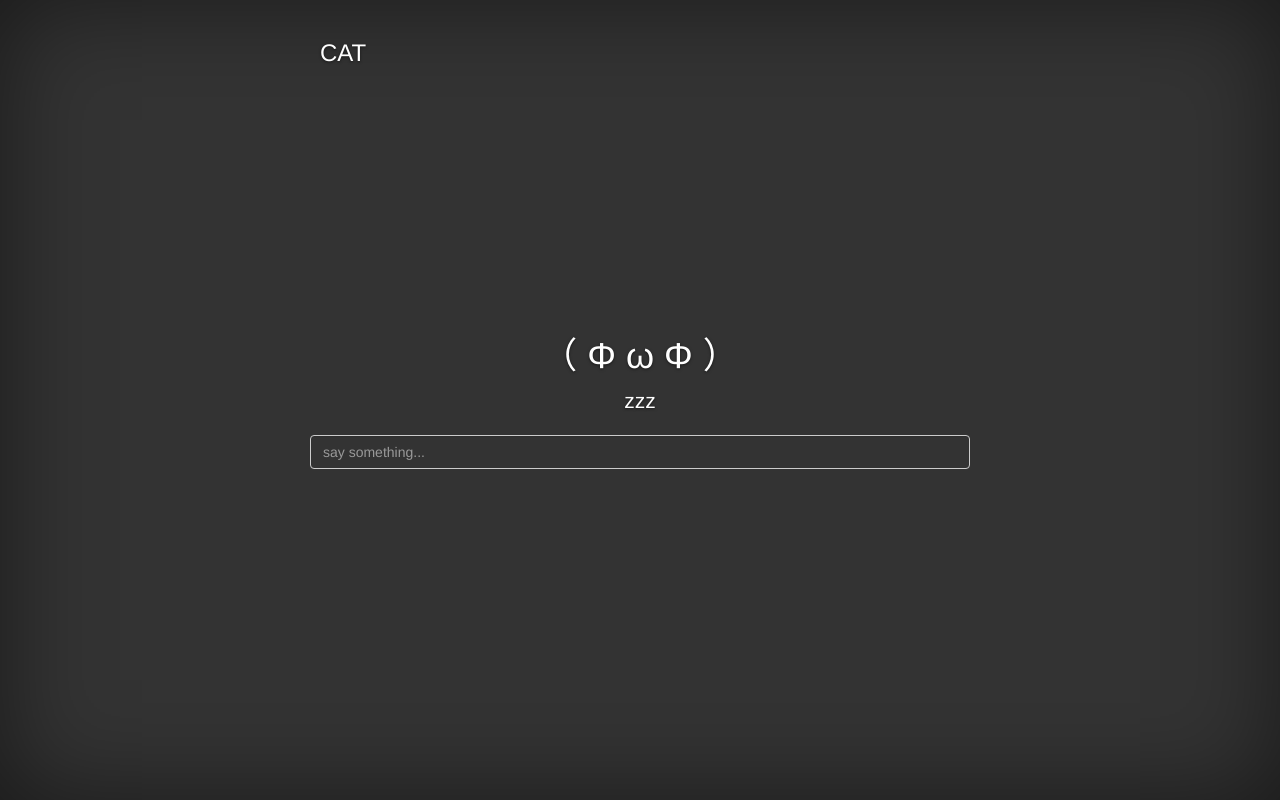
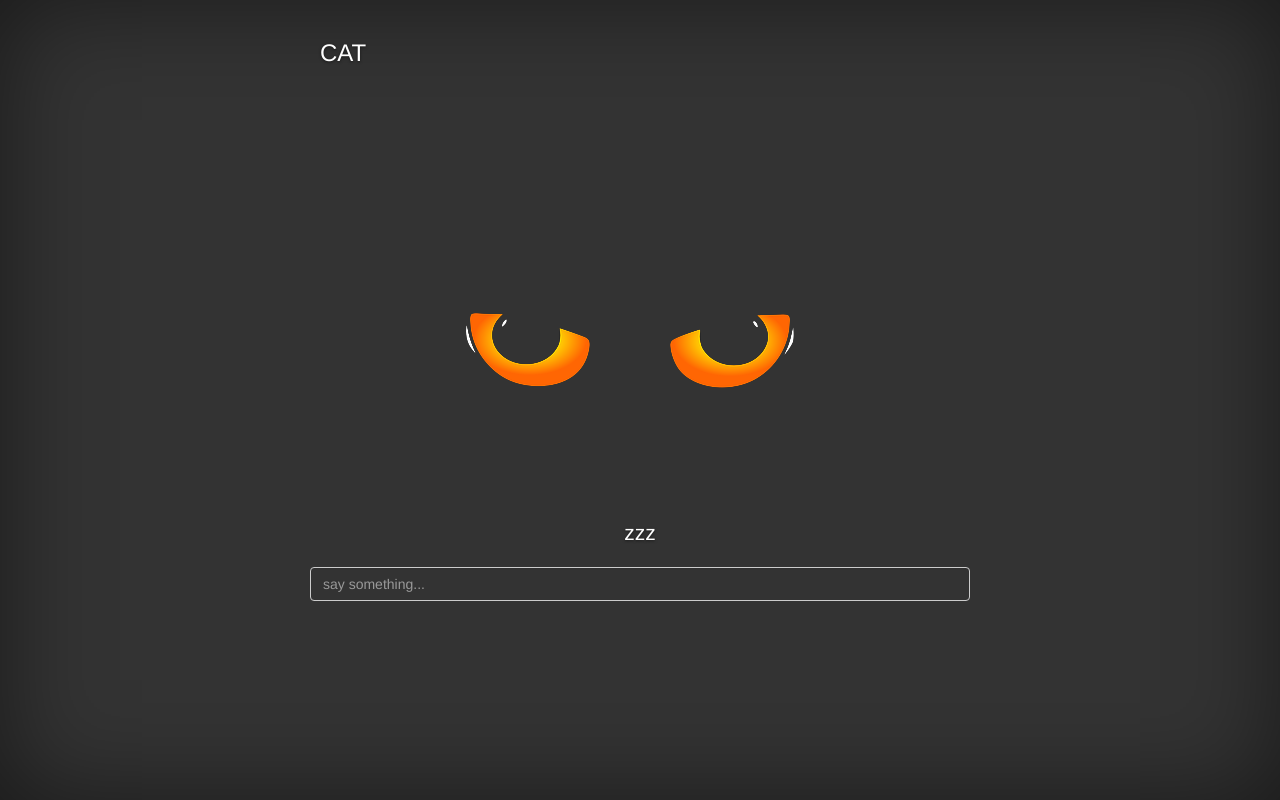
Before and after one commit to yukinagae/cat, a plain HTML site: page resources/public/index.html in a window 1280 px wide. Drawn offline with nearby package versions, Linux system fonts and the light colour scheme.

Commit message:
add cat eyes

```diff
--- a/resources/public/index.html
+++ b/resources/public/index.html
@@ -22,7 +22,7 @@
           </div>
         </div>
         <div class="inner cover">
-          <h1 class="cover-heading">（ Φ ω Φ ）</h1>
+          <img src="eyes.png">
           <p class="lead" id="response">zzz</p>
           <p class="lead">
                 <div class="form-group">
```
Also changed, not shown: resources/public/eyes.png (added).
